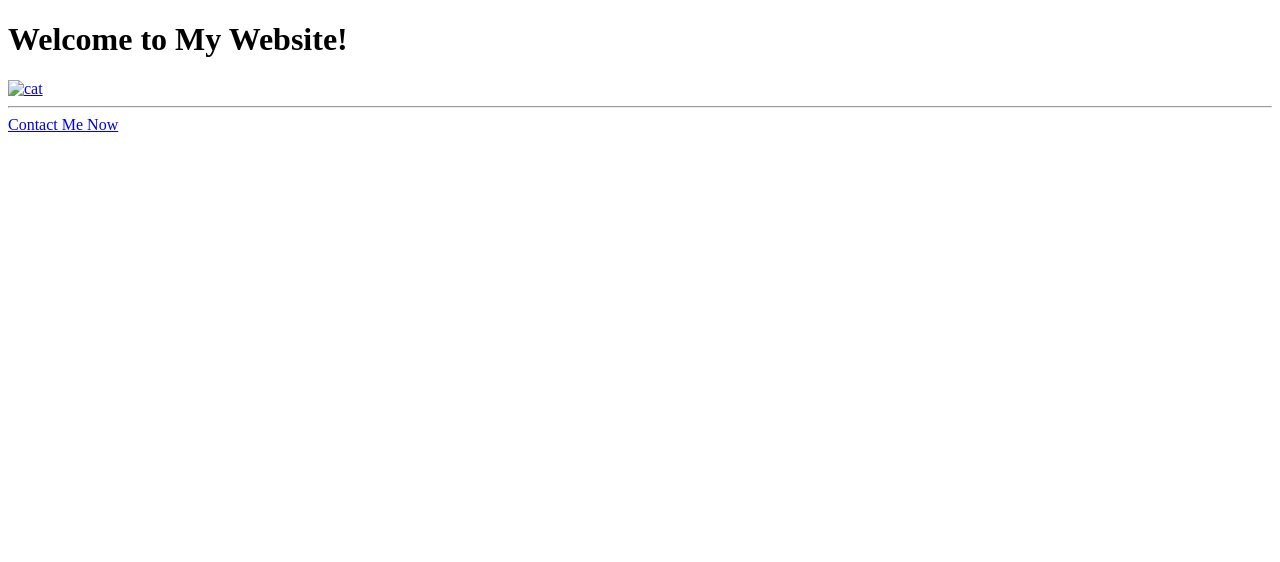
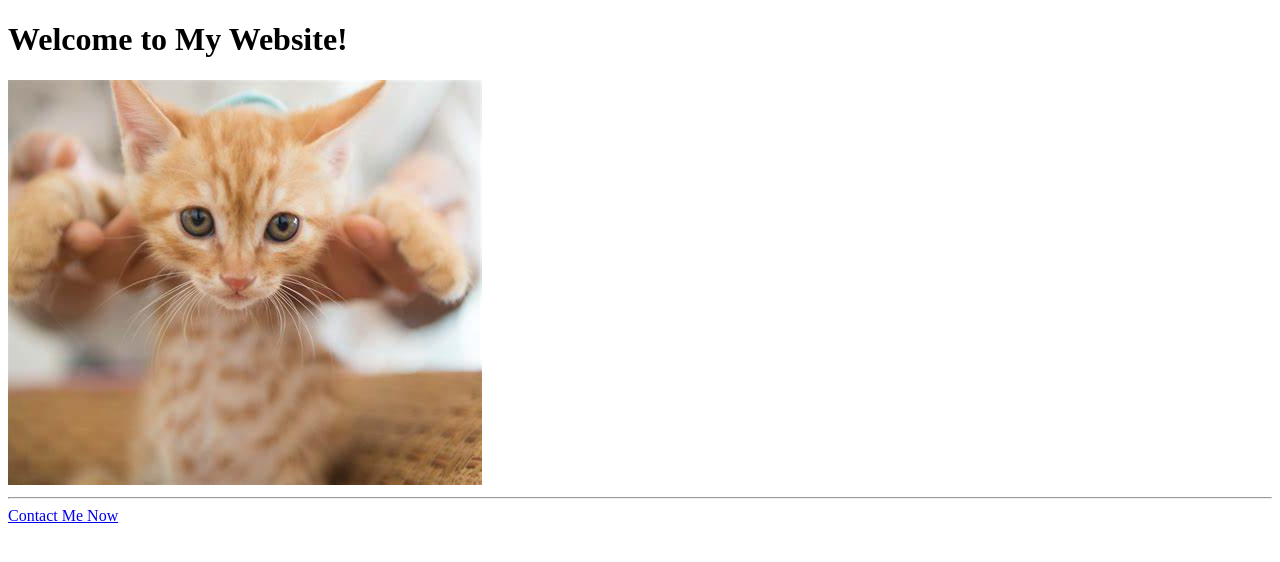
Before and after one commit to Biswaranjanpradhan2023/WorkPortfolio, a plain HTML site: page public/CatWebsite.html in a window 1280 px wide. Drawn offline with Linux system fonts and the light colour scheme.

Commit message:
Update CatWebsite.html
Modified link of the image

```diff
--- a/public/CatWebsite.html
+++ b/public/CatWebsite.html
@@ -7,7 +7,7 @@
     <body>
         <h1>Welcome to My Website!</h1>
         <!-- Add an image of yourself that links to the about page -->
-        <a href="./public/about.html"><img src="./assets/images/cat.png" alt="cat"/></a>
+        <a href="./public/about.html"><img src="../assets/images/cat.png" alt="cat"/></a>
 
         <hr />
         <!-- Add a link to your contact me page here -->
```
